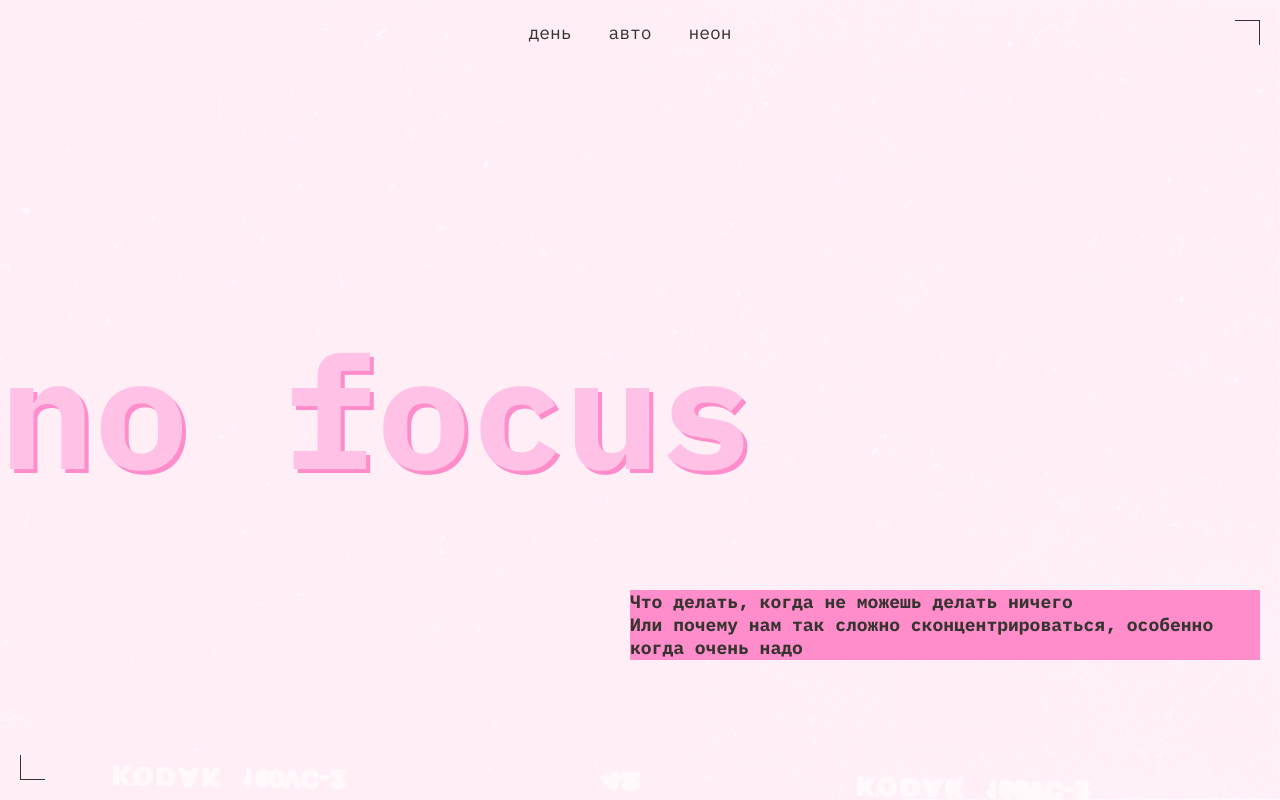
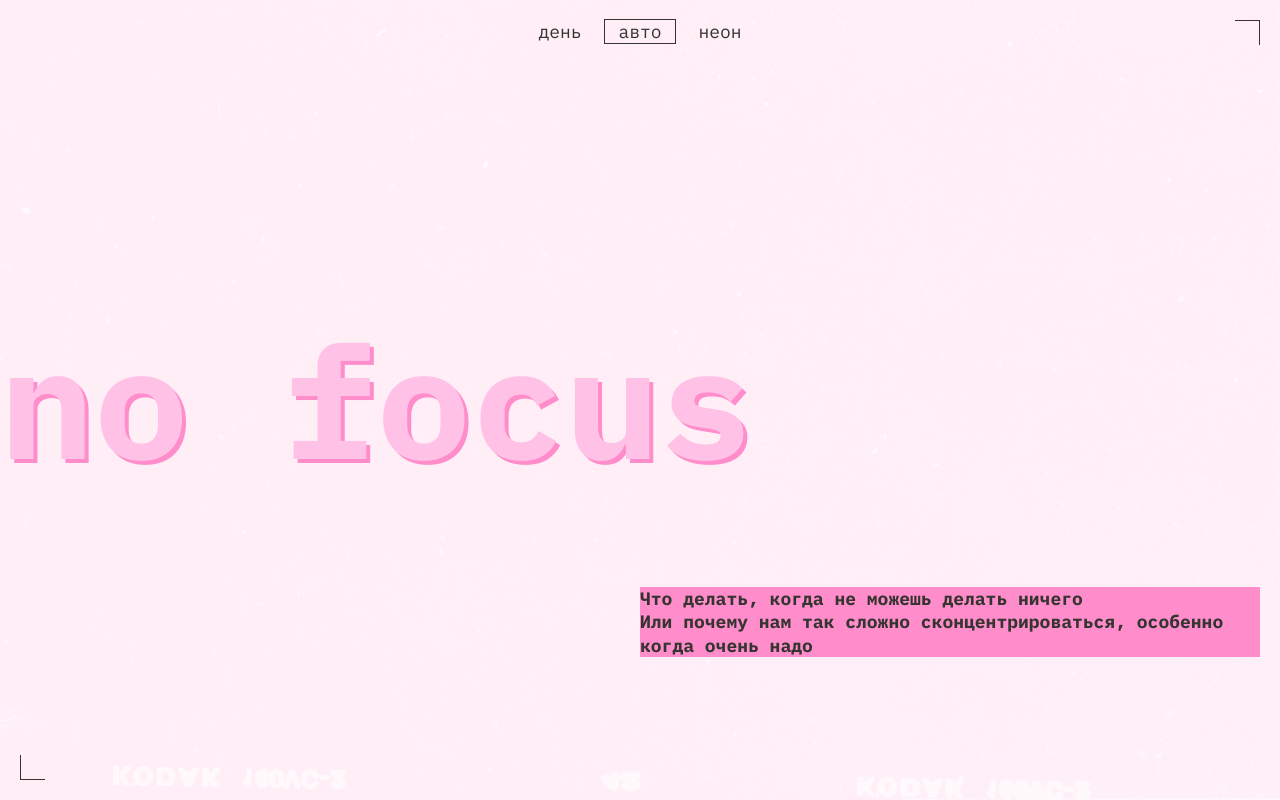
Before and after one commit to Vas-Tregubov/slozhno-sosredotochitsya, a plain HTML site: page index.html in a window 1280 px wide. Shown: the top 800 px of the page. Drawn offline with Linux system fonts and the light colour scheme.

Commit message:
Fixes added

```diff
--- a/styles/dark.css
+++ b/styles/dark.css
@@ -1,21 +1,33 @@
 .page.theme_dark {
-  background-image: var(--background);
   --main-color: #000028;
   --accent-color: #ff0070;
   --text-color: #f1b2ce;
   --outline-color: rgba(255, 0, 112, 0.4);
+  --active-outline-color: #ff0070;
+  --menu-button-color: #ff0070;
   --hero-page-text-color: #db00ff;
   --background: url(../images/cover-image-dark.png);
+  --decor-label-visibility: visible;
+  --lead-title-color: #ff0070;
+  --title-color: #000028;
+  --subtitle-color: #000028;
+  --decorated-zone-color: #ff0070;
 }
 
 @media (prefers-color-scheme: dark) {
   :root {
-    background-image: var(--background);
     --main-color: #000028;
     --accent-color: #ff0070;
     --text-color: #f1b2ce;
     --outline-color: rgba(255, 0, 112, 0.4);
+    --active-outline-color: #ff0070;
+    --menu-button-color: #ff0070;
     --hero-page-text-color: #db00ff;
     --background: url(../images/cover-image-dark.png);
+    --decor-label-visibility: visible;
+    --lead-title-color: #ff0070;
+    --title-color: #000028;
+    --subtitle-color: #000028;
+    --decorated-zone-color: #ff0070;
   }
 }
--- a/styles/light.css
+++ b/styles/light.css
@@ -1,37 +1,33 @@
 .page.theme_light {
-  background-image: var(--background);
   --main-color: #fff1f7;
   --accent-color: #ff8dcb;
   --text-color: #353430;
   --hero-page-text-color: #ffc2e6;
-  --font-family: "IBM Plex mono";
-  --header-title-font-size: clamp(7.25rem, 7.0115rem + 1.0178vw, 7.5rem);
-  --header-title-font-size-L: clamp(7.5rem, 0.5625rem + 14.4531vw, 9.8125rem);
-  --main-font-size: 18px;
   --outline-color: rgba(50, 49, 45, 0.4);
-  --titles-font-size: 18px;
-  --spacing: 10px;
+  --active-outline-color: #353430;
+  --menu-button-color: #353430;
   --background: url(../images/cover-image-light.png);
+  --decor-label-visibility: hidden;
+  --lead-title-color: inherit;
+  --title-color: inherit;
+  --subtitle-color: inherit;
+  --decorated-zone-color: #353430;
 }
 
 @media (prefers-color-scheme: light) {
   :root {
-    --main-color: #fff1f7;
-    --accent-color: #ff8dcb;
-    --text-color: #353430;
-    --outline-color: rgba(50, 49, 45, 0.4);
-    --hero-page-text-color: #ffc2e6;
-    --main-font-family: "IBM Plex mono", sans-serif;
-    --titles-font-family: "IBM Plex mono", sans-serif;
-    --header-title-font-size: clamp(7.25rem, 7.0115rem + 1.0178vw, 7.5rem);
-    --header-title-font-size-L: clamp(7.5rem, 0.5625rem + 14.4531vw, 9.8125rem);
-    --main-font-size: 18px;
-    --titles-font-size: 18px;
-    --spacing: 10px;
-    --background: url(../images/cover-image-light.png);
-  }
-
-  .header__decorative-label {
-    visibility: hidden;
+  --main-color: #fff1f7;
+  --accent-color: #ff8dcb;
+  --text-color: #353430;
+  --hero-page-text-color: #ffc2e6;
+  --outline-color: rgba(50, 49, 45, 0.4);
+  --active-outline-color: #353430;
+  --menu-button-color: #353430;
+  --background: url(../images/cover-image-light.png);
+  --decor-label-visibility: hidden;
+  --lead-title-color: inherit;
+  --title-color: inherit;
+  --subtitle-color: inherit;
+  --decorated-zone-color: #353430;
   }
 }
--- a/styles/style.css
+++ b/styles/style.css
@@ -17,30 +17,21 @@
   background-color: transparent;
   border: none;
   margin: 0;
-  font-family: var(--font-family) ,Courier, monospace;
+  font-family: var(--font-family);
   font-size: var(--main-font-size);
   font-weight: 400;
-  color: var(--text-color);
+  color: var(--menu-button-color);
   outline: transparent;
   min-inline-size: 70px;
   text-transform: lowercase;
   appearance: none;
-}
-
-.theme_dark .header__theme-menu-button {
-  color: var(--accent-color);
+  line-height: 1.3;
+  padding: 0 13px 0 13px;
 }
 
 .header__theme-menu-button_active {
   pointer-events: none;
-}
-
-.theme_dark .header__theme-menu-button_active {
-  outline: 1px solid var(--accent-color);
-}
-
-.theme_light .header__theme-menu-button_active {
-  outline: 1px solid var(--text-color);
+  outline: 1px solid var(--active-outline-color);
 }
 
 .header__theme-menu-button:hover {
@@ -64,11 +55,7 @@
   font-weight: 700;
   font-family: inherit;
   font-size: inherit;
-  color: inherit;
-}
-
-.theme_dark .lead-title-decor {
-  color: var(--accent-color);
+  color: var(--lead-title-color);
 }
 
 .title-decor {
@@ -76,11 +63,7 @@
   font-weight: 700;
   font-family: inherit;
   font-size: inherit;
-  color: inherit;
-}
-
-.theme_dark .title-decor {
-  color: var(--main-color);
+  color: var(--title-color);
 }
 
 .subtitle-decor {
@@ -88,17 +71,13 @@
   font-weight: 400;
   font-family: inherit;
   font-size: inherit;
-  color: inherit;
-}
-
-.theme_dark .subtitle-decor {
-  color: var(--main-color);
+  color: var(--subtitle-color);
 }
 
 .title {
-  font-family: var(--font-family), Courier, monospace;
+  font-family: var(--font-family);
   font-size: var(--header-title-font-size);
-  line-height: 0.5;
+  line-height: 0.82;
   color: var(--hero-page-text-color);
   text-transform: lowercase;
   grid-row: 2 / 3;
@@ -138,7 +117,7 @@
   content: "";
   inline-size: 25px;
   block-size: 25px;
-  border: 1px solid var(--text-color);
+  border: 1px solid var(--decorated-zone-color);
   border-inline-end: none;
   border-block-start: none;
   position: absolute;
@@ -148,22 +127,16 @@
 
 @media (width < 768px) {
   .decorated-zone::after {
-  left: 10px;
-  bottom: 10px;
+    left: 10px;
+    bottom: 10px;
   }
-}
-
-.theme_dark .decorated-zone::after {
-  border: 1px solid var(--accent-color);
-  border-inline-end: none;
-  border-block-start: none;
 }
 
 .decorated-zone::before {
   content: "";
   inline-size: 25px;
   block-size: 25px;
-  border: 1px solid var(--text-color);
+  border: 1px solid var(--decorated-zone-color);
   border-inline-start: none;
   border-block-end: none;
   position: absolute;
@@ -173,15 +146,9 @@
 
 @media (width < 768px) {
   .decorated-zone::before {
-  right: 10px;
-  top: 10px;
+    right: 10px;
+    top: 10px;
   }
-}
-
-.theme_dark .decorated-zone::before {
-  border: 1px solid var(--accent-color);
-  border-inline-start: none;
-  border-block-end: none;
 }
 
 /* HEADER  */
@@ -192,7 +159,7 @@
   grid-template-rows: 1fr max-content 1fr;
   block-size: 100vh;
   margin-block-end: calc(var(--spacing) * 6);
-  padding: 20px 20px 0 0;
+  padding: 20px;
 }
 
 .header__theme-menu {
@@ -209,6 +176,7 @@
 
 .header__header-title {
   text-shadow: 4px 4px 0 var(--accent-color);
+  transform: translate(-20px);
 }
 
 .header__lead-paragraph {
@@ -220,19 +188,13 @@
   position: absolute;
   top: 24px;
   right: 27px;
-  font-family: var(--font-family), Courier, monospace;
+  font-family: var(--font-family);
   font-size: var(--main-font-size);
   color: var(--accent-color);
   text-align: start;
   text-transform: uppercase;
-}
-
-.theme_dark .header__decorative-label {
-  visibility: visible;
-}
-
-.theme_light .header__decorative-label {
-  visibility: hidden;
+  line-height: 1.4;
+  visibility: var(--decor-label-visibility);
 }
 
 .header__decorative-label::after {
@@ -272,10 +234,9 @@
     grid-row: 3 / 4;
     grid-column: 1 / 3;
   }
-
-  .title {
-    line-height: 0.8;
-  }
+.header__header-title {
+  transform: translate(0px);
+}
 }
 
 @media (768px <= width < 1024px) {
@@ -351,15 +312,15 @@
 
 @media (768px <= width < 1024px) {
   .main__content-section {
-    grid-template-columns: repeat(3, 1fr);
+    grid-template-columns: 236px 472px;
   }
 
   .article {
-    grid-column: 2 / 4;
+    grid-column: 2 / 3;
   }
 
   .main__content-section:nth-of-type(2n) .article {
-    grid-column: 1 / 4;
+    grid-column: 1 / 3;
   }
 
   .main__image-set {
@@ -399,7 +360,8 @@
     grid-template-columns: repeat(3, 1fr);
   }
 
-  .main__content-section:nth-of-type(2n) .main__content-section_even-header-layout {
+  .main__content-section:nth-of-type(2n)
+    .main__content-section_even-header-layout {
     grid-column: span 1;
   }
 
--- a/styles/variables.css
+++ b/styles/variables.css
@@ -8,12 +8,21 @@
   --accent-color: #ff8dcb;
   --text-color: #353430;
   --hero-page-text-color: #ffc2e6;
-  --font-family: "IBM Plex mono";
+  --font-family: "IBM Plex mono", Courier, monospace;
   --header-title-font-size: clamp(7.25rem, 7.0115rem + 1.0178vw, 7.5rem);
   --header-title-font-size-L: clamp(7.5rem, 0.5625rem + 14.4531vw, 9.8125rem);
   --main-font-size: 18px;
   --outline-color: rgba(50, 49, 45, 0.4);
+  --active-outline-color: #353430;
+  --menu-button-color: #353430;
   --titles-font-size: 18px;
   --spacing: 10px;
   --background: url(../images/cover-image-light.png);
+  --decor-label-visibility: visible;
+  --lead-title-color: inherit;
+  --title-color: inherit;
+  --subtitle-color: inherit;
+  --decorated-zone-color: #353430;
+  --g: calc((100% - 60px) / 3);
+  --b: calc(((100% - 60px) / 3) * 2);
 }
```
